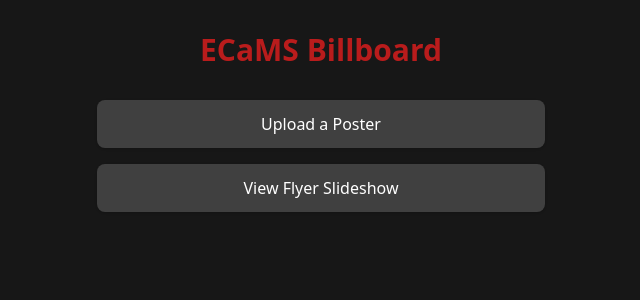
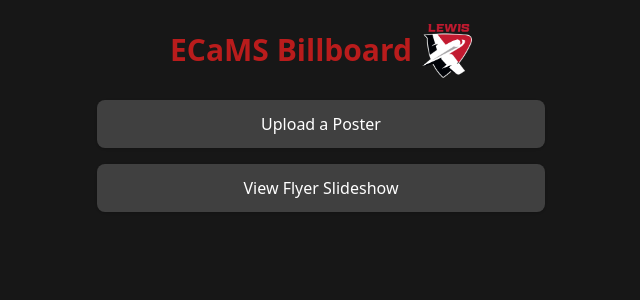
Before and after one commit to ECaMS-Billboard/ecams-billboard, a React (Create React App) app: page / in a window 1280 px wide. Shown: the top 300 px of the page, without its empty margins (319-959 px from the left). Built offline with nearby package versions, Linux system fonts and the light colour scheme; the HTML template or start-up script is replaced by a standard one.

Commit message:
Added favicon and aesthetic changes

```diff
--- a/public/index.html
+++ b/public/index.html
@@ -24,7 +24,7 @@
       work correctly both with client-side routing and a non-root public URL.
       Learn how to configure a non-root public URL by running `npm run build`.
     -->
-    <title>React App</title>
+    <title>ECaMs Billboard</title>
   </head>
   <body>
     <noscript>You need to enable JavaScript to run this app.</noscript>
--- a/src/pages/Home.js
+++ b/src/pages/Home.js
@@ -3,7 +3,10 @@ import { Link } from 'react-router-dom';
 function Home({ links }) {
   return (
     <main className="min-h-screen bg-neutral-900 p-8 flex flex-col items-center">
-      <h1 className="text-red-700 text-3xl font-extrabold mb-8">ECaMS Billboard</h1>
+      <div style={{ display: 'flex', alignItems: 'center' }}>
+        <h1 className="text-red-700 text-3xl font-extrabold mb-8" style={{ marginRight: '10px' }}>ECaMS Billboard</h1>
+        <img src="lewis_logo.png" alt="Lewis Title Logo" style={{ width: '50px', height: 'auto', marginTop: '-30px' }} />
+      </div>
       <nav className="w-full max-w-md flex flex-col gap-4">
         {links.map((link, index) => (
           <Link
```
Also changed, not shown: public/lewis_logo.png (added), 1 other file (tests, documents, lock files or other folders).
